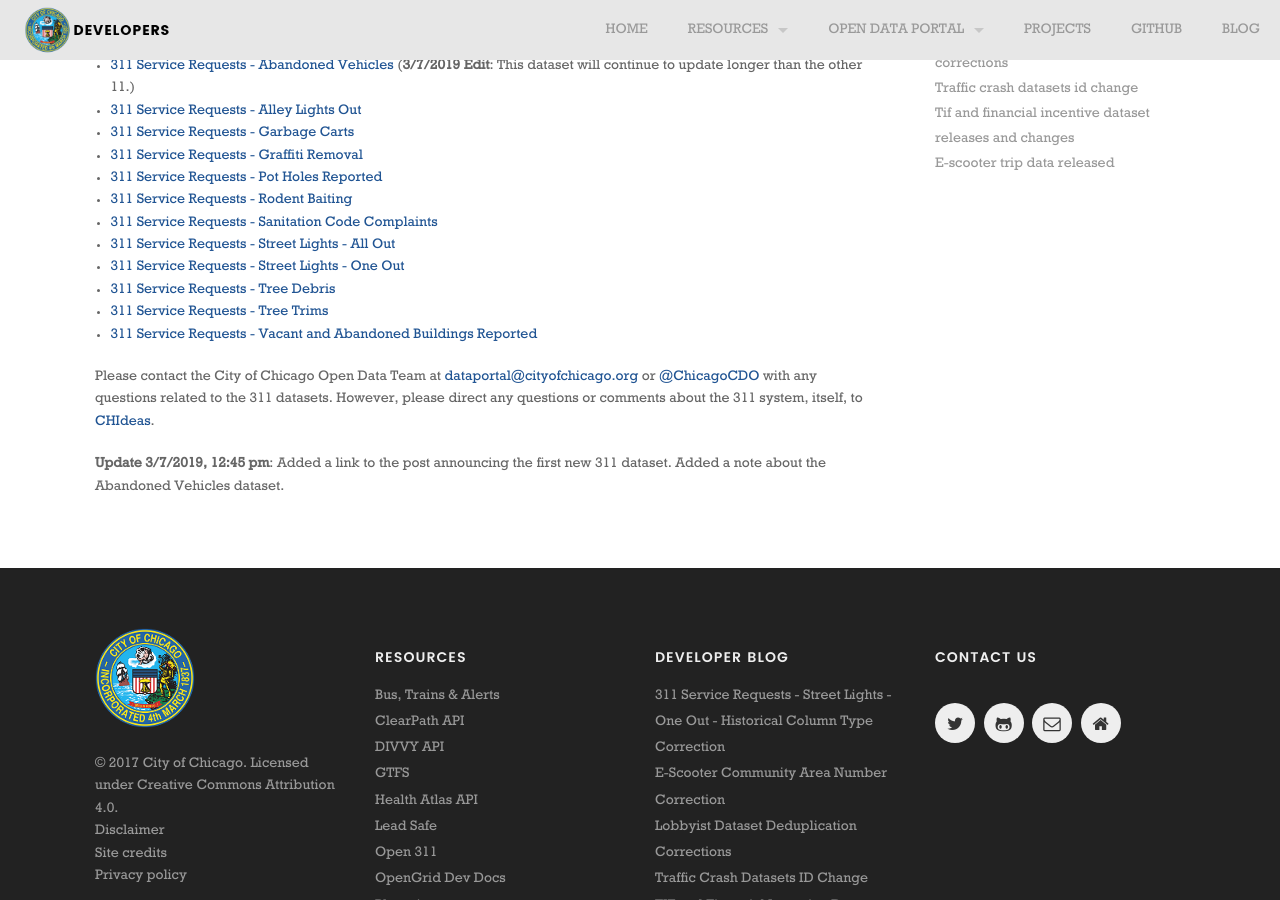
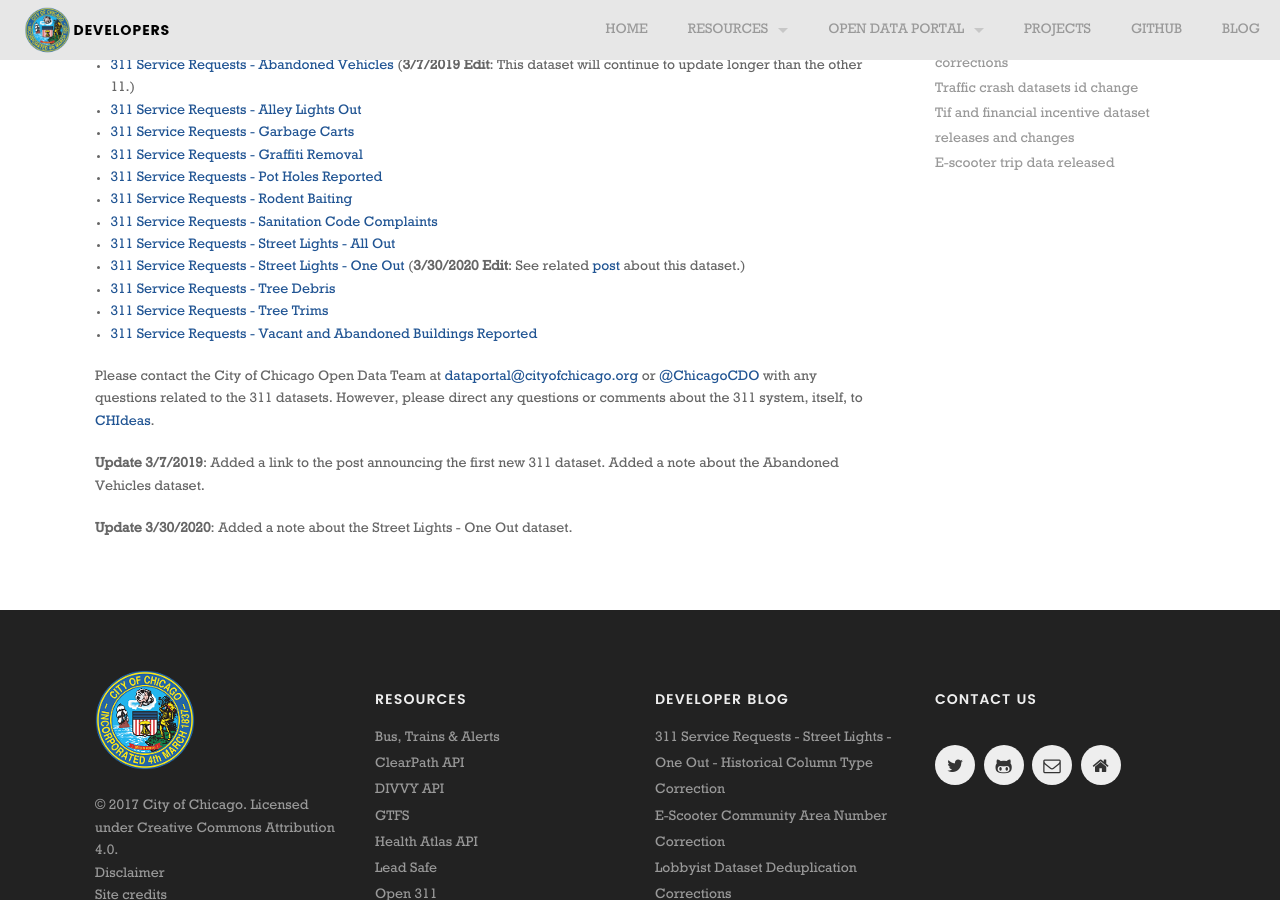
Before and after one commit to Chicago/dev.cityofchicago.org, a Jekyll site: the page built from _posts/2018-12-11-legacy-sr-datasets-announcement.md, in a window 1280 px wide and 900 px high, scrolled down 471 px. Built offline with Jekyll 4.4.1, drawn with Linux system fonts in a browser that asks for light colours; some web fonts are replaced.

Commit message:
Update 2018-12-11-legacy-sr-datasets-announcement.md
Note about the Street Lights - One Out dataset. Removed the time of day from the previous update note.

```diff
--- a/_posts/2018-12-11-legacy-sr-datasets-announcement.md
+++ b/_posts/2018-12-11-legacy-sr-datasets-announcement.md
@@ -39,11 +39,13 @@
 * [311 Service Requests - Rodent Baiting](https://data.cityofchicago.org/d/97t6-zrhs)
 * [311 Service Requests - Sanitation Code Complaints](https://data.cityofchicago.org/d/me59-5fac)
 * [311 Service Requests - Street Lights - All Out](https://data.cityofchicago.org/d/zuxi-7xem)
-* [311 Service Requests - Street Lights - One Out](https://data.cityofchicago.org/d/3aav-uy2v)
+* [311 Service Requests - Street Lights - One Out](https://data.cityofchicago.org/d/3aav-uy2v)  (**3/30/2020 Edit**: See related [post](http://dev.cityofchicago.org/open%20data/data%20portal/2020/03/30/street-lights-oo-historical.html) about this dataset.)
 * [311 Service Requests - Tree Debris](https://data.cityofchicago.org/d/mab8-y9h3)
 * [311 Service Requests - Tree Trims](https://data.cityofchicago.org/d/uxic-zsuj)
 * [311 Service Requests - Vacant and Abandoned Buildings Reported](https://data.cityofchicago.org/d/7nii-7srd)
 
 Please contact the City of Chicago Open Data Team at [dataportal@cityofchicago.org](mailto:dataportal@cityofchicago.org) or [@ChicagoCDO](https://twitter.com/ChicagoCDO) with any questions related to the 311 datasets. However, please direct any questions or comments about the 311 system, itself, to [CHIdeas](https://www.chideas.org).
 
-**Update 3/7/2019, 12:45 pm**: Added a link to the post announcing the first new 311 dataset. Added a note about the Abandoned Vehicles dataset.
+**Update 3/7/2019**: Added a link to the post announcing the first new 311 dataset. Added a note about the Abandoned Vehicles dataset.
+
+**Update 3/30/2020**: Added a note about the Street Lights - One Out dataset.
```
